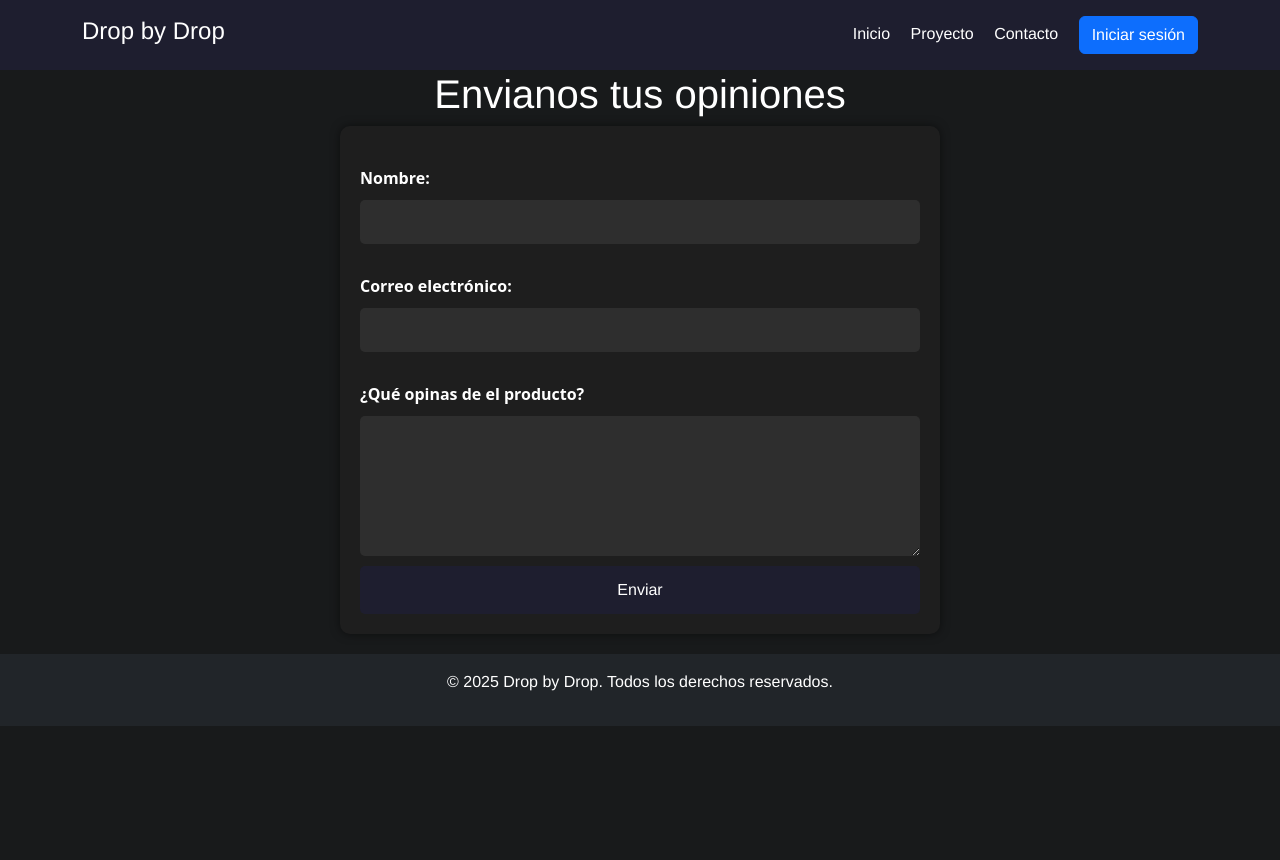
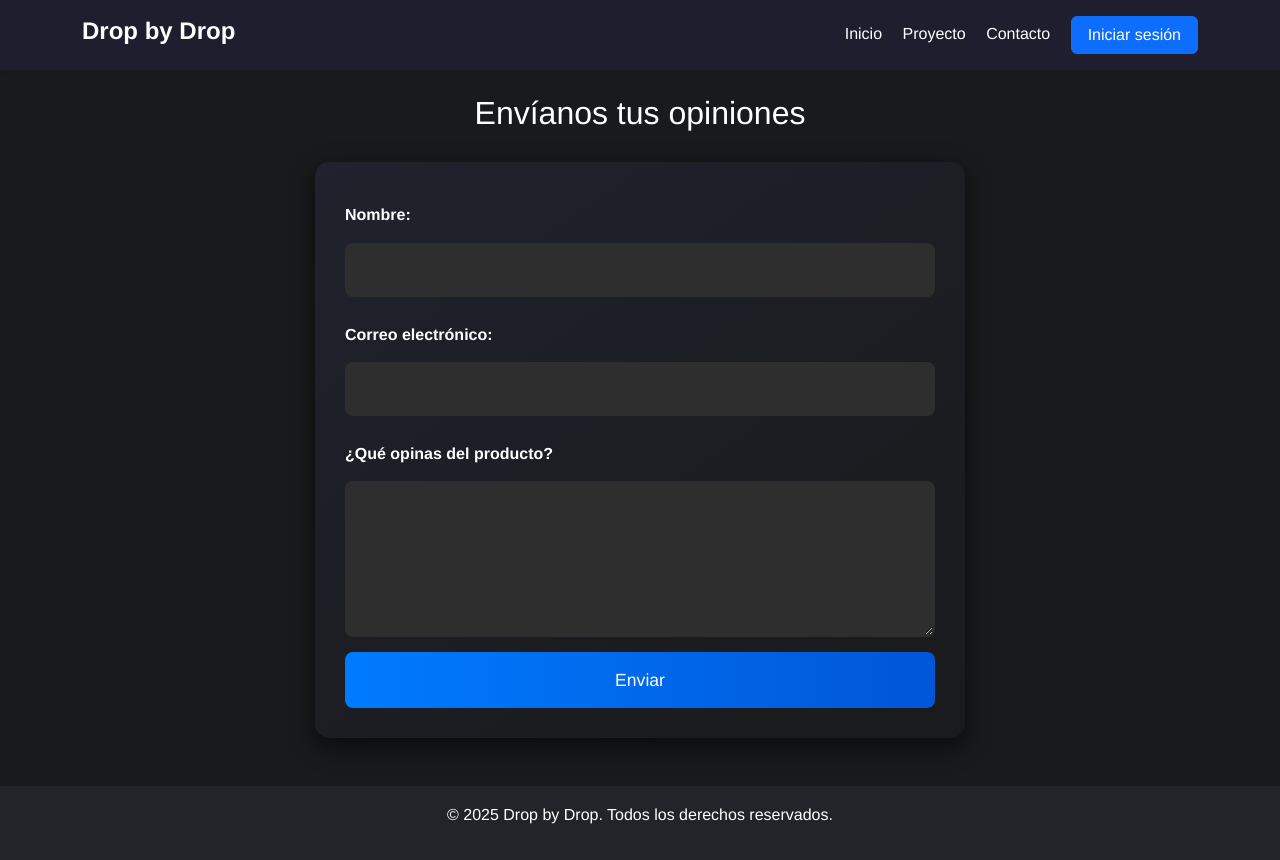
Before and after one commit to Castrillon-Kevin/Contador_Gotas_Agua, a PHP site: page /pages/Contactos.html in a window 1280 px wide. Before the commit the page ends 726 px from the top, so only its background shows below. Run offline with PHP 8.4, Linux system fonts and the light colour scheme.

Commit message:
contactanos

```diff
--- a/Styles/Contactos.css
+++ b/Styles/Contactos.css
@@ -1,68 +1,115 @@
-.h4 {
-    font-family:'Franklin Gothic Medium', 'Arial Narrow', Arial, sans-serif;
-    text-decoration: none;
+/* Tipografía y base */
+body {
+  background-color: #181a1b;
+  font-family: 'Franklin Gothic Medium','Arial Narrow',Arial,sans-serif;
+  color: #e0e0e0;
+  line-height: 1.6;
+  animation: fadeIn 1s ease-in-out;
 }
-.text-white{
-    font-family: 'Franklin Gothic Medium', 'Arial Narrow', Arial, sans-serif;
-    text-decoration: none;
-}.mi-encabezado {
+
+/* Animación general de entrada */
+@keyframes fadeIn {
+  from { opacity: 0; }
+  to { opacity: 1; }
+}
+
+/* Encabezado */
+.mi-encabezado {
   background-color: #1e1e2f;
+  animation: slideDown 0.8s ease;
 }
-body{
-    background-color:#181a1b;
+@keyframes slideDown {
+  from { transform: translateY(-100%); }
+  to { transform: translateY(0); }
 }
+
+.mi-encabezado a {
+  text-decoration: none;
+  transition: color 0.3s ease, transform 0.2s ease;
+}
+.mi-encabezado a:hover {
+  color: #4da3ff;
+  transform: scale(1.05);
+}
+
+/* Título */
 .opiniones {
-    font-family: 'Franklin Gothic Medium', 'Arial Narrow', Arial, sans-serif;
-    text-align: center;
-    color: #ffff;
+  text-align: center;
+  color: #fff;
+  font-size: 2rem;
+  margin: 30px 0;
+  animation: fadeUp 1s ease;
 }
-/* Apartado de opiniones*/
+@keyframes fadeUp {
+  from { opacity: 0; transform: translateY(20px); }
+  to { opacity: 1; transform: translateY(0); }
+}
+
+/* Formulario */
 .formulario-opinion {
-  max-width: 600px;
+  max-width: 650px;
   margin: 0 auto;
-  padding: 20px;
-  background-color: #1e1e1e;
-  border-radius: 10px;
-  box-shadow: 0 0 10px rgba(0,0,0,0.5);
+  padding: 30px;
+  background: linear-gradient(145deg, #20222d, #181a1b);
+  border-radius: 15px;
+  box-shadow: 0 8px 25px rgba(0,0,0,0.6);
   color: white;
   display: flex;
   flex-direction: column;
-  gap: 10px;
-  margin-bottom: 20px;
+  gap: 15px;
+  margin-bottom: 40px;
+  transform: translateY(30px);
+  opacity: 0;
+  animation: fadeUp 1.2s ease forwards;
 }
 
 .formulario-opinion label {
   font-weight: bold;
-  padding: 20px 0px 0px;
-
+  margin-top: 10px;
+  opacity: 0;
+  animation: fadeIn 1s ease forwards;
 }
+.formulario-opinion label:nth-child(1) { animation-delay: 0.3s; }
+.formulario-opinion label:nth-child(3) { animation-delay: 0.6s; }
+.formulario-opinion label:nth-child(5) { animation-delay: 0.9s; }
 
 .formulario-opinion input,
 .formulario-opinion textarea {
-  padding: 10px;
-  border: none;
-  border-radius: 5px;
+  padding: 12px;
+  border: 2px solid transparent;
+  border-radius: 8px;
   font-size: 1em;
   width: 100%;
   background-color: #2e2e2e;
   color: white;
+  transition: border-color 0.3s ease, background-color 0.3s ease, transform 0.2s ease;
+}
+.formulario-opinion input:focus,
+.formulario-opinion textarea:focus {
+  border-color: #4da3ff;
+  background-color: #333544;
+  outline: none;
+  transform: scale(1.02);
 }
 
+/* Botón */
 .formulario-opinion button {
-  background-color: #1e1e2f;
+  background: linear-gradient(90deg, #007bff, #0056d6);
   color: white;
-  padding: 12px;
+  padding: 14px;
   border: none;
-  border-radius: 5px;
-  font-size: 1em;
+  border-radius: 8px;
+  font-size: 1.1em;
   cursor: pointer;
-  transition: background-color 0.3s ease;
-  font-family: 'Franklin Gothic Medium', 'Arial Narrow', Arial, sans-serif;
+  transition: transform 0.3s ease, box-shadow 0.3s ease, opacity 0.3s ease;
+}
+.formulario-opinion button:hover {
+  transform: translateY(-3px) scale(1.03);
+  opacity: 0.95;
+  box-shadow: 0 6px 15px rgba(0, 123, 255, 0.5);
 }
 
-.formulario-opinion button:hover {
-  background-color: #27273d;
+/* Footer */
+footer {
+  animation: fadeIn 1.5s ease;
 }
-
-
-/*Aca finaliza*/
--- a/pages/Contactos.html
+++ b/pages/Contactos.html
@@ -5,32 +5,33 @@
   <meta name="viewport" content="width=device-width, initial-scale=1.0" />
   <title>Contador de Gotas de Agua</title>
 
-
+  <!-- Bootstrap -->
   <link
     href="https://cdn.jsdelivr.net/npm/bootstrap@5.3.3/dist/css/bootstrap.min.css"
     rel="stylesheet"
   />
-
-
+  <!-- Tus estilos -->
   <link rel="stylesheet" href="/Styles/Contactos.css" />
 </head>
 <body>
 
-  <header class="mi-encabezado text-white p-3">
-
+  <!-- Encabezado -->
+  <header class="mi-encabezado text-white p-3 shadow-sm">
     <div class="container d-flex justify-content-between align-items-center">
-      <a href="/index.html" Class ="h4">Drop by Drop</a>
+      <a href="/index.html" class="h4 fw-bold">Drop by Drop</a>
       <nav class="boton-derecha">
-        <a href="/index.html" class="text-white me-3">Inicio</a>
-        <a href="/pages/proyecto.html" class="text-white me-3">Proyecto</a>
-        <a href="/pages/Contactos.html" class="text-white me-3">Contacto</a>
-        <a href="/pages/Iniciar-sesion.html" class="btn btn-primary ">Iniciar sesión</a>
+        <a href="/index.html" class="text-white me-3 nav-link d-inline">Inicio</a>
+        <a href="/pages/proyecto.html" class="text-white me-3 nav-link d-inline">Proyecto</a>
+        <a href="/pages/Contactos.html" class="text-white me-3 nav-link d-inline">Contacto</a>
+        <a href="/pages/Iniciar-sesion.html" class="btn btn-primary px-3">Iniciar sesión</a>
       </nav>
     </div>
   </header>
 
-  <h1 class="opiniones">Envianos tus opiniones</h1>
+  <!-- Título -->
+  <h1 class="opiniones mt-4">Envíanos tus opiniones</h1>
 
+  <!-- Formulario -->
   <form class="formulario-opinion" id="formulario-opinion">
     <label for="nombre">Nombre:</label>
     <input type="text" id="nombre" name="nombre" required>
@@ -38,19 +39,20 @@
     <label for="correo">Correo electrónico:</label>
     <input type="email" id="correo" name="correo" required>
 
-  <label for="opinion">¿Qué opinas de el producto?</label>
+    <label for="opinion">¿Qué opinas del producto?</label>
     <textarea id="opinion" name="opinion" rows="5" required></textarea>
 
     <button type="submit">Enviar</button>
+  </form>
 
-</form>
-  <footer class="bg-dark text-white text-center p-3">
+  <!-- Footer -->
+  <footer class="bg-dark text-white text-center p-3 mt-5">
     <p>&copy; 2025 Drop by Drop. Todos los derechos reservados.</p>
   </footer>
+
+  <!-- Bootstrap JS -->
   <script
     src="https://cdn.jsdelivr.net/npm/bootstrap@5.3.3/dist/js/bootstrap.bundle.min.js"></script>
-
   <script src="/javascript/contactos.js"></script>
-
 </body>
 </html>
```
Lines whose indentation alone changed are shown as unchanged.
